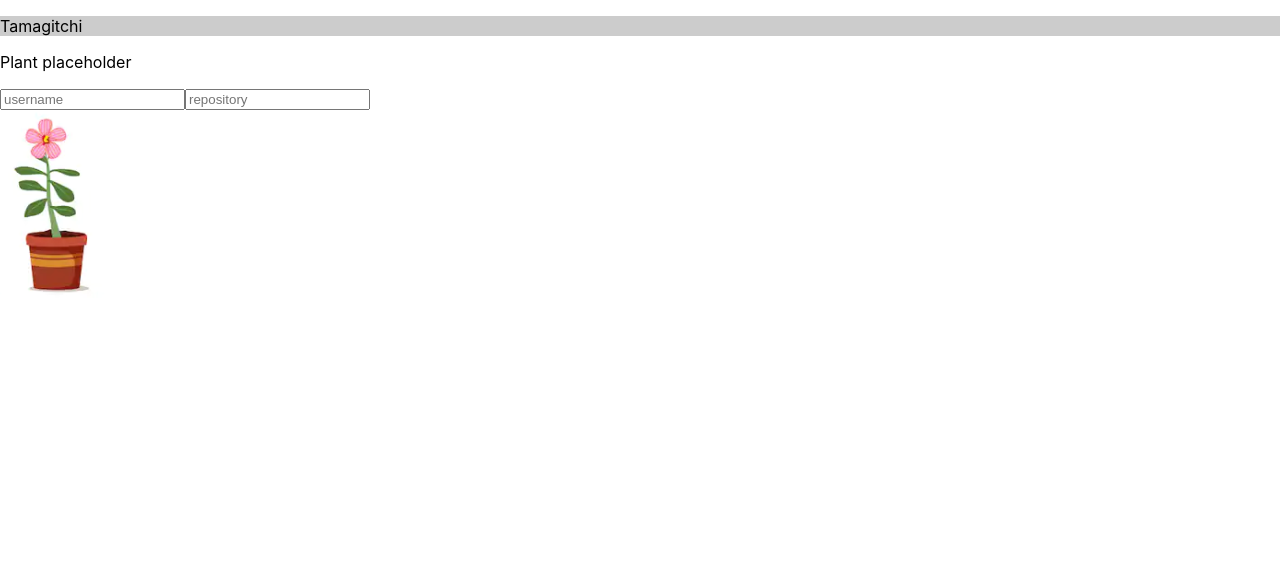
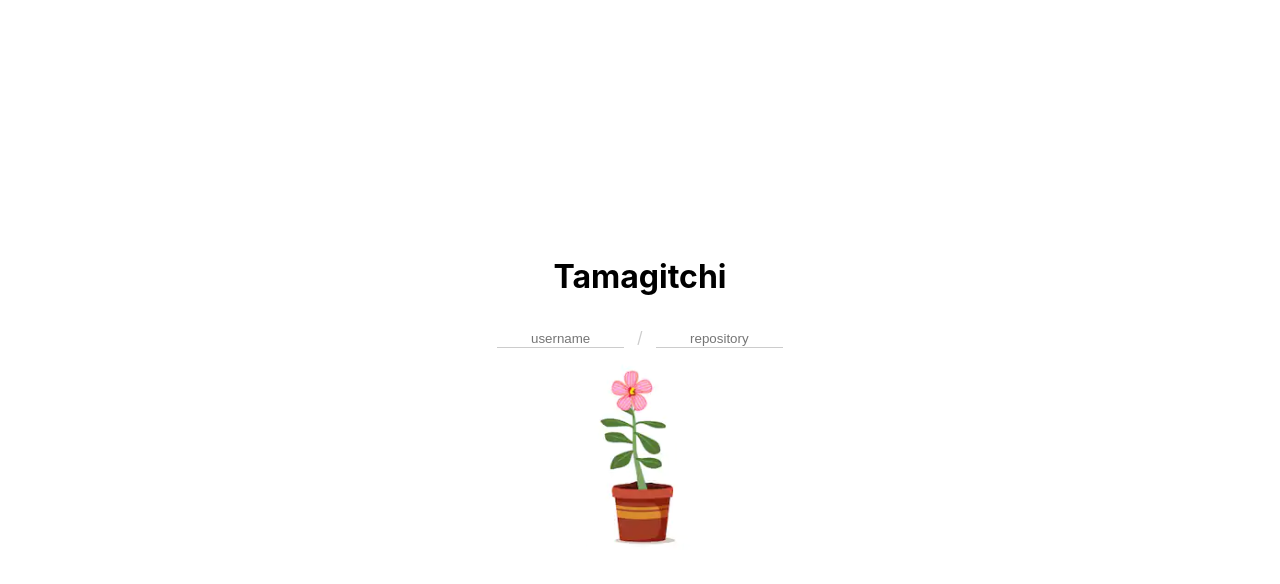
Before and after one commit to itsevalieu/tamagitchi, a React (Create React App) app in the folder client/: page / in a window 1280 px wide. Shown: the top 584 px of the page. Built offline with nearby package versions, Linux system fonts and the light colour scheme; no server answers.

Commit message:
Style app component

```diff
--- a/client/src/App.css
+++ b/client/src/App.css
@@ -12,10 +12,29 @@ html {
 }
 body {
   height: 100vh;
+  display: flex;
+  flex-direction: column;
+  justify-content: space-around;
+  align-items: center;
+  text-align: center;
+}
+input {
+  border: none;
+  border-bottom: 1px solid #ccc;
+  width: 30%;
+  margin: 1em;
+  text-align: center;
+}
+input:focus {
+  outline: none;
+  border-bottom: 1px solid green;
+}
+span {
+  color: #ccc;
 }
 /* Header */
 header {
-  background: #ccc;
+  background: #fff;
 }
 
 /* Plant */
@@ -25,5 +44,5 @@ main {
 /* Calendar */
 
 .calendar {
-  background: #ccc;
+  background: #fff;
 }
--- a/client/src/App.js
+++ b/client/src/App.js
@@ -43,15 +43,15 @@ class App extends Component {
     return (
       <Fragment>
         <header>
-          <p>Tamagitchi</p>
+          <h1>Tamagitchi</h1>
         </header>
         <main>
-          <p>Plant placeholder</p>
           <input
             placeholder="username"
             onChange={this.handleChange}
             value={this.state.user}
           />
+          <span>/</span>
           <input placeholder="repository"></input>
           <Plant />
         </main>
```
